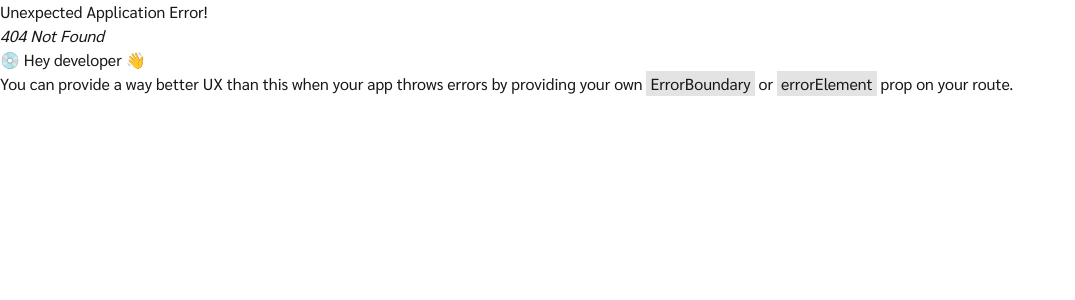
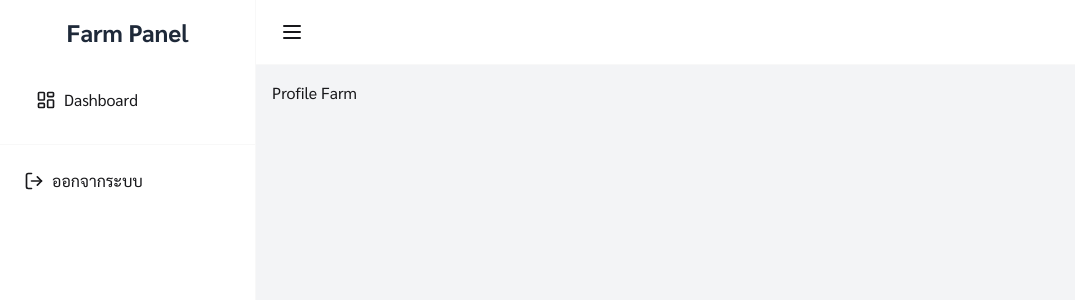
Before and after one commit to kajonsak002/project_client, a React (Vite) app: page /profile in a window 1280 px wide. Before the commit this address had no page. Shown: the top 300 px of the page, without its empty margins (0-1075 px from the left). Built offline with nearby package versions, Linux system fonts and the light colour scheme.

Commit message:
[kajonsak] add FarmLayout

```diff
--- /dev/null
+++ b/src/Farm/components/Header.jsx
@@ -0,0 +1,19 @@
+import React from "react";
+import { Link } from "react-router-dom";
+import { Menu, UserCircle } from "lucide-react";
+
+const Header = ({ toggleSidebar, dropdownOpen, setDropdownOpen }) => {
+  return (
+    <header className="bg-base-100 border-b border-base-200">
+      <div className="flex items-center justify-between px-4 py-3">
+        <button
+          onClick={toggleSidebar}
+          className="p-2 rounded-lg hover:bg-base-200 cursor-pointer">
+          <Menu size={24} />
+        </button>
+      </div>
+    </header>
+  );
+};
+
+export default Header;
--- /dev/null
+++ b/src/Farm/components/SideBar.jsx
@@ -0,0 +1,82 @@
+import React from "react";
+import { Link, useNavigate } from "react-router-dom";
+import {
+  LayoutDashboard,
+  Users,
+  LogOut,
+  BookText,
+  MailWarning,
+  ChartColumnBig,
+  Newspaper,
+  Settings,
+} from "lucide-react";
+import { ToastContainer, toast } from "react-toastify";
+
+const Sidebar = ({ isOpen }) => {
+  const navigate = useNavigate();
+
+  const handleLogout = () => {
+    toast.info("กำลังออกจากระบบ");
+    localStorage.removeItem("isLogin");
+    setTimeout(() => {
+      navigate("/");
+    }, 1500);
+  };
+
+  const menuItems = [
+    {
+      name: "Dashboard",
+      icon: <LayoutDashboard size={20} />,
+      path: "/profile",
+    },
+  ];
+  return (
+    <aside
+      className={`bg-base-100 border-r border-base-200 transition-all duration-300 ease-in-out ${
+        isOpen ? "w-64" : "w-20"
+      }`}>
+      <ToastContainer
+        position="top-right"
+        autoClose={800}
+        hideProgressBar={false}
+        closeOnClick
+        theme="light"
+      />
+      <div className="p-4">
+        <h2
+          className={`text-2xl font-bold text-center text-gray-800 ${
+            !isOpen && "hidden"
+          }`}>
+          Farm Panel
+        </h2>
+      </div>
+      <nav className="p-4 space-y-2">
+        {menuItems.map((item) => (
+          <Link to={item.path} key={item.name}>
+            <span
+              className={`flex items-center p-2 hover:bg-base-200 rounded-lg ml-3 mb-2 ${
+                !isOpen && "justify-center"
+              }`}>
+              {item.icon}
+              <span className={`ml-2 ${!isOpen && "hidden"}`}>{item.name}</span>
+            </span>
+          </Link>
+        ))}
+      </nav>
+
+      {/* Logout */}
+      <div className="p-4 border-t border-base-200">
+        <button
+          onClick={() => handleLogout()}
+          className={`flex items-center p-2 w-full hover:bg-base-200 rounded-lg cursor-pointer ${
+            !isOpen && "justify-center"
+          }`}>
+          <LogOut size={20} />
+          <span className={`ml-2 ${!isOpen && "hidden"}`}>ออกจากระบบ</span>
+        </button>
+      </div>
+    </aside>
+  );
+};
+
+export default Sidebar;
--- /dev/null
+++ b/src/Farm/pages/Profile.jsx
@@ -0,0 +1,7 @@
+import React from "react";
+
+function Profile() {
+  return <div>Profile Farm</div>;
+}
+
+export default Profile;
--- /dev/null
+++ b/src/Layout/FarmLayout.jsx
@@ -0,0 +1,44 @@
+import React, { useState, useEffect } from "react";
+import { Outlet } from "react-router-dom";
+import SideBar from "../Farm/components/SideBar";
+import Header from "../Farm/components/Header";
+
+function AdminLayout() {
+  const [sidebarOpen, setSidebarOpen] = useState(true);
+  const [dropdownOpen, setDropdownOpen] = useState(false);
+  const [isLogin, setIsLogin] = useState(true);
+
+  useEffect(() => {
+    // setIsLogin(localStorage.getItem("isLogin"));
+    setIsLogin(true);
+  }, [isLogin]);
+
+  const toggleSidebar = () => setSidebarOpen(!sidebarOpen);
+  return isLogin ? (
+    <div className="min-h-screen bg-gray-100 flex">
+      <SideBar isOpen={sidebarOpen} />
+      <div className="flex-1 gap-2">
+        <Header
+          toggleSidebar={toggleSidebar}
+          dropdownOpen={dropdownOpen}
+          setDropdownOpen={setDropdownOpen}
+        />
+        <main className="p-4">
+          <Outlet />
+        </main>
+      </div>
+    </div>
+  ) : (
+    <div className="flex flex-col justify-center items-center h-screen bg-gray-100">
+      <p className="text-5xl font-bold mb-2">!!!Oops</p>
+      <p className="text-2xl font-bold">
+        You do not have permission to access website on this page{" "}
+        <a href="/" className="text-blue-500 underline">
+          back
+        </a>
+      </p>
+    </div>
+  );
+}
+
+export default AdminLayout;
```
Also changed, not shown: src/App.jsx (+7 -1 lines).
